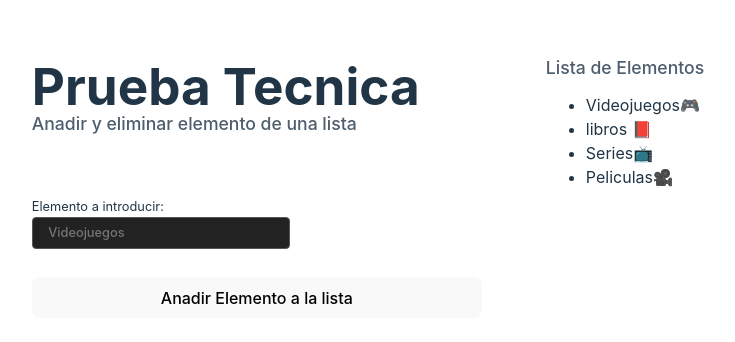
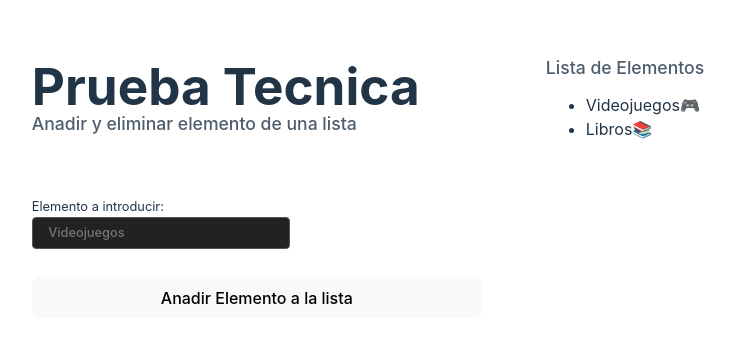
Before and after one commit to aaronestradabonilla777/ptp002, a React (Vite) app in the folder prueba002vite/: page / in a window 1280 px wide. Shown: the part 212-554 px from the top of the page, without its empty margins (272-1007 px from the left). Built offline with nearby package versions, Linux system fonts and the light colour scheme.

Commit message:
add_items

```diff
--- a/prueba002vite/src/App.tsx
+++ b/prueba002vite/src/App.tsx
@@ -1,17 +1,24 @@
+import { useState } from "react";
 import "./App.css";
-const items =[
+
+interface Item {
+  id: `${string}-${string}-${string}-${string}-${string}`
+}
+
+const INITIAL_ITEMS =[
   {
     id: crypto.randomUUID(),
-    timestamp: new Date(),
+    timestamp: Date.now(),
     text: 'Videojuegos🎮'
   },
   {
     id: crypto.randomUUID(),
-    timestamp: new Date(),
+    timestamp: Date.now(),
     text: 'Libros📚',
   }
 ]
 function App() {
+  const [items, SetItems] =  useState(INITIAL_ITEMS)
   return (
     <main>
       <aside>
@@ -29,10 +36,16 @@ function App() {
       <section>
         <h2>Lista de Elementos</h2>
         <ul>
-          <li>Videojuegos🎮</li>
-          <li>libros 📕</li>
-          <li>Series📺</li>
-          <li>Peliculas🎥</li>
+         {
+          items.map(item => {
+            return(
+              <li  key={item.id}>
+              {item.text}
+              </li>
+            )
+          })
+         }
+
         </ul>
       </section>
     </main>
```
